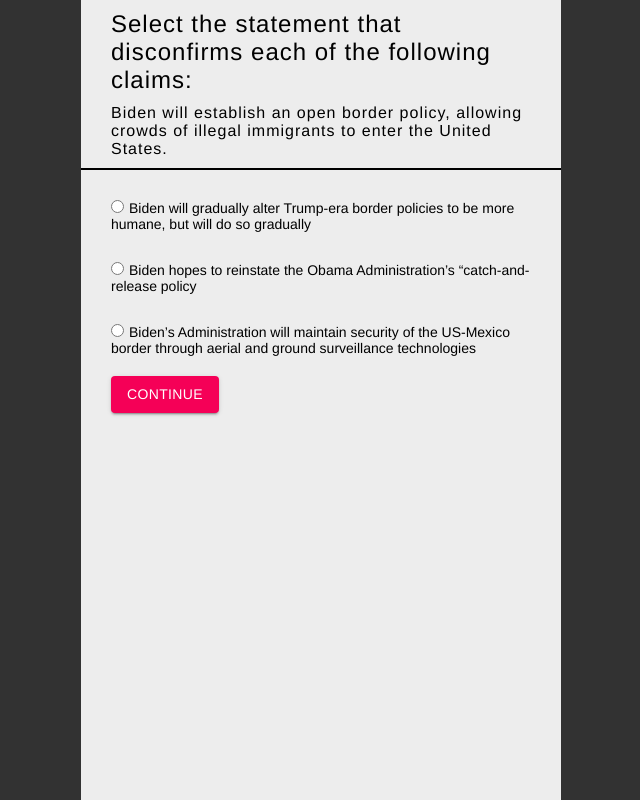
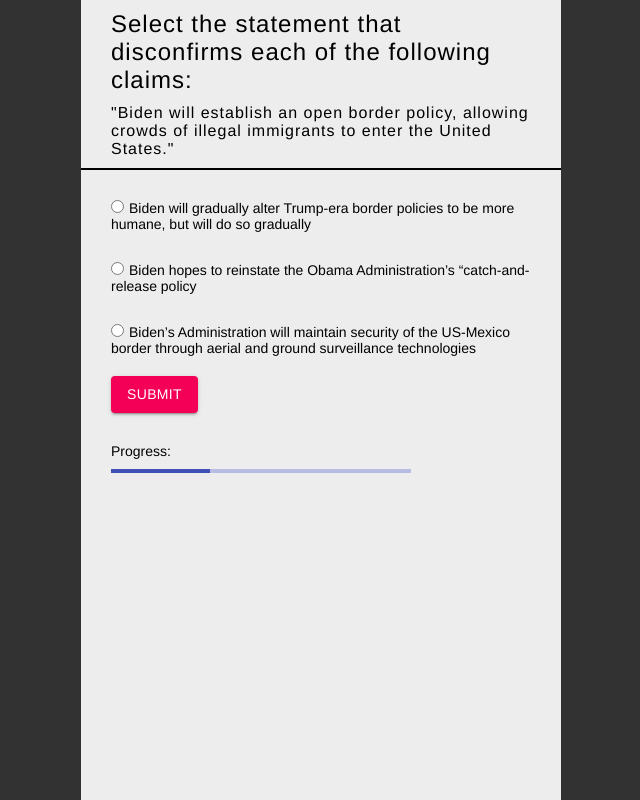
Before and after one commit to jacksonyuanjx/BreakingNews, a React (Create React App) app: page /#/multipleChoice in a window 1280 px wide. Shown: the whole page, without its empty margins (319-959 px from the left). Built offline with nearby package versions, Linux system fonts and the light colour scheme.

Commit message:
optimized workflow

```diff
--- a/src/components/ChoiceContainer.jsx
+++ b/src/components/ChoiceContainer.jsx
@@ -1,6 +1,8 @@
 import React, { useState } from "react";
+import Explanation from "./Explanation";
 import styled from "styled-components";
 import Button from "@material-ui/core/Button";
+import LinearProgress from "@material-ui/core/LinearProgress";
 
 const OptionWrapper = styled.div`
   margin: 30px;
@@ -10,24 +12,14 @@ const OptionWrapper = styled.div`
 function ChoiceContainer(props) {
   const { index, setIndex, question } = props;
   const [selected, setSelected] = useState(null);
+  const [showAns, setShowAns] = useState(false);
 
   const onOptionChange = index => {
     setSelected(index);
   };
 
-  const handleContinueClick = () => {
-    if (question.ans === selected) {
-      console.log("True");
-    } else {
-      console.log("False");
-    }
-    setSelected(null);
-    if (index < 2) {
-      setIndex(index + 1);
-    } else {
-      console.log("Quiz done!");
-      window.location = "/";
-    }
+  const handleSubmitClick = () => {
+    setShowAns(true);
   };
 
   return (
@@ -58,12 +50,29 @@ function ChoiceContainer(props) {
           variant="contained"
           color="secondary"
           onClick={() => {
-            handleContinueClick();
+            handleSubmitClick();
           }}
         >
-          Continue
+          Submit
         </Button>
       </form>
+
+      {showAns && (
+        <Explanation
+          setSelected={setSelected}
+          setShowAns={setShowAns}
+          setIndex={setIndex}
+          correct={question.ans === selected}
+          index={index}
+        ></Explanation>
+      )}
+
+      <div style={{ marginLeft: 30, marginTop: 30 }}>Progress:</div>
+      <LinearProgress
+        style={{ marginLeft: 30, marginTop: 10, width: 300 }}
+        variant="determinate"
+        value={index === 0 ? 33 : index === 1 ? 66 : 100}
+      ></LinearProgress>
     </div>
   );
 }
--- /dev/null
+++ b/src/components/Explanation.jsx
@@ -0,0 +1,47 @@
+import React from "react";
+import styled from "styled-components";
+import Button from "@material-ui/core/Button";
+
+const ExplanationWrapper = styled.div`
+  color: #eee;
+  margin: 30px;
+  padding: 10px;
+  border: 1px solid #23a659;
+  border-radius: 8px;
+  background: #2ac46a;
+`;
+
+function Explanation(props) {
+  const { setSelected, setShowAns, setIndex, index, correct } = props;
+
+  const handleClick = () => {
+    if (index === 0) {
+      setShowAns(false);
+      setSelected(null);
+      setIndex(index + 1);
+    } else {
+      window.location = "/";
+    }
+  };
+
+  return (
+    <>
+      <ExplanationWrapper>
+        <div style={{ fontSize: 18, marginBottom: 8 }}>
+          {correct ? "Correct!" : "Incorrect"}
+        </div>
+        <div>Bluh bluh bluh</div>
+      </ExplanationWrapper>
+      <Button
+        style={{ marginLeft: 30 }}
+        variant="contained"
+        color="primary"
+        onClick={handleClick}
+      >
+        {index === 1 ? "Back to home page" : "Next"}
+      </Button>
+    </>
+  );
+}
+
+export default Explanation;
--- a/src/pages/MultipleChoice.jsx
+++ b/src/pages/MultipleChoice.jsx
@@ -4,8 +4,7 @@ import ChoiceContainer from "../components/ChoiceContainer";
 
 const questions = [
   {
-    question:
-      "Biden will establish an open border policy, allowing crowds of illegal immigrants to enter the United States.",
+    question: `"Biden will establish an open border policy, allowing crowds of illegal immigrants to enter the United States."`,
     options: [
       "Biden will gradually alter Trump-era border policies to be more humane, but will do so gradually",
       "Biden hopes to reinstate the Obama Administration’s “catch-and-release policy",
@@ -14,22 +13,14 @@ const questions = [
     ans: 0,
   },
   {
-    question: "“Mexico will pay for Trump’s border wall.",
+    question: `"Mexico will pay for Trump’s border wall."`,
     options: [
       "The border wall has been paid for entirely through US federal funding, partly allocated by congress and partly allocated unilaterally through a Trump executive order",
       "President Trump suggested tolls for passage into America that will go towards paying off the cost of the wall",
       "President Trump proposed a “border tax” to pay for the wall",
       "President Trump said by used the remittance money of illegal immigrants to pay for the wall",
     ],
-    ans: 2,
-  },
-  {
-    question: "Illegal crossing at the US-Mexico border are at an all-time high",
-    options: [
-      "Apprehensions at the US-Mexico border peaked at 1.64 million in the year 2000 and had declined to just under 400,000 in 2018.",
-      "Estimates say the number of undocumented immigrants living in the U.S. range between 10.5 million and 12 million, or approximately 3.2%–3.6% of the population as of 2019.",
-    ],
-    ans: 1,
+    ans: 0,
   },
 ];
 
--- a/src/pages/Summaries.jsx
+++ b/src/pages/Summaries.jsx
@@ -1,11 +1,10 @@
-import React from "react";
+import React, { useState } from "react";
 import styled from "styled-components";
 import { List, Card } from "antd";
 import { Button } from "@material-ui/core";
-
+import { Redirect } from "react-router-dom";
 import SummariesHeader from "../components/summaries/Header";
 import Summary from "../components/summaries/Summary";
-
 import data from "../components/summaries/data";
 
 const ListHeader = styled.div`
@@ -25,8 +24,9 @@ const StyledDiv = styled.div`
 const cardColors = ["#c9ada7", "#9a8c98"];
 
 const Summaries = () => {
+  const [clicked, setClicked] = useState(false);
   const title = "Lorem ipsum dolor sit amet, consectetur adipiscing elit";
-  return (
+  return !clicked ? (
     <>
       <SummariesHeader region="Canada" title={title} />
       <List
@@ -51,10 +51,15 @@ const Summaries = () => {
         variant="contained"
         color="primary"
         style={{ float: "right", margin: "1.1rem" }}
+        onClick={() => {
+          setClicked(true);
+        }}
       >
         Quiz
       </Button>
     </>
+  ) : (
+    <Redirect to="/multipleChoice"></Redirect>
   );
 };
 
```
Also changed, not shown: 1 other file (tests, documents, lock files or other folders).
